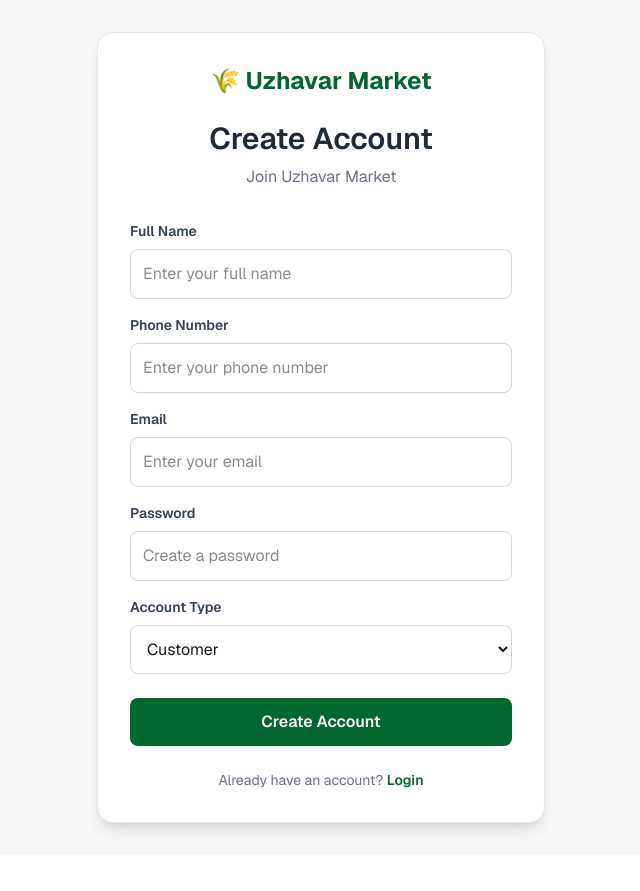
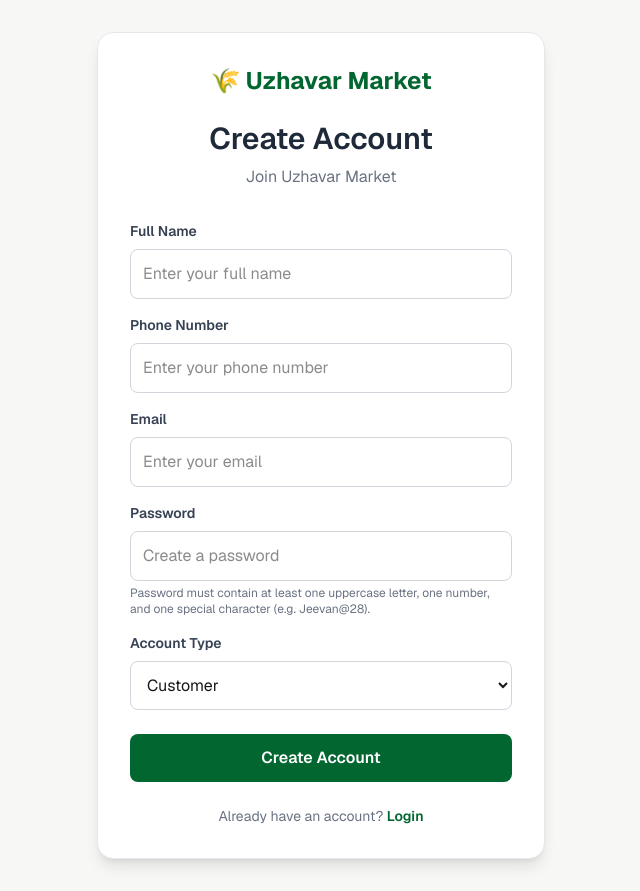
Before and after one commit to Uzhavankural/uzhavar-market, a Next.js app: page /register in a window 1280 px wide. Shown: the whole page, without its empty margins (319-959 px from the left). Before the commit the page ends 855 px from the top, so only its background shows below. Built offline with nearby package versions, Linux system fonts and the light colour scheme; no server answers.

Commit message:
feat: enforce password complexity rules for new users

```diff
--- a/app/register/page.js
+++ b/app/register/page.js
@@ -21,6 +21,14 @@ export default function Register() {
 
     setMessage('')
     setLoading(true)
+
+    const passwordRegex = /^(?=.*[A-Z])(?=.*\d)(?=.*[^A-Za-z0-9]).{6,}$/
+    if (!passwordRegex.test(password)) {
+      setMessage('Password must contain at least one uppercase letter, one number, and one special character (e.g. Jeevan@28).')
+      setLoading(false)
+      return
+    }
+
 
    const { data, error } = await supabase.auth.signUp({
   email,
@@ -140,6 +148,11 @@ export default function Register() {
             className="w-full p-3 border border-gray-300 rounded-lg text-base focus:outline-none focus:ring-2 focus:ring-green-600"
           />
 
+            <p className="text-xs text-gray-500 mt-1">
+              Password must contain at least one uppercase letter, one number, and one special character (e.g. Jeevan@28).
+            </p>
+
+
 
           <label className="block text-sm font-semibold text-gray-700 mb-2 mt-4">
             Account Type
```
